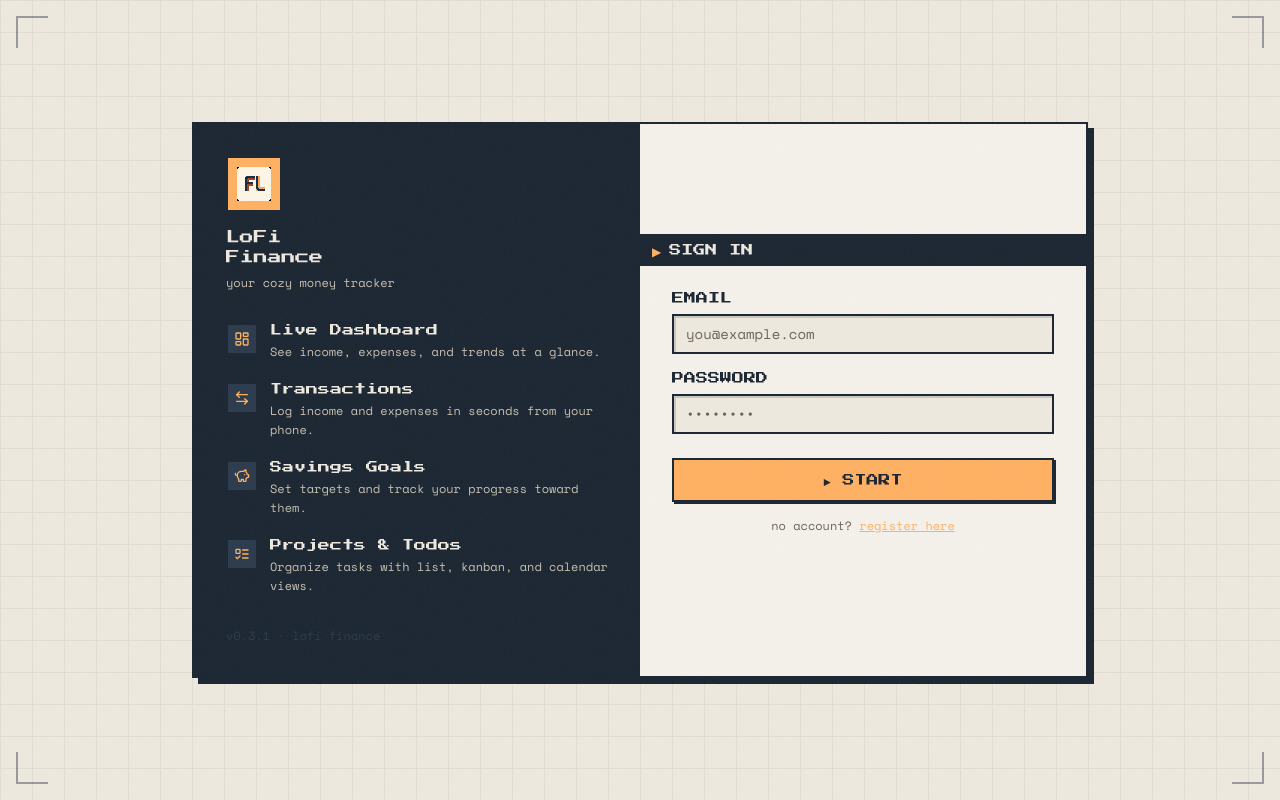
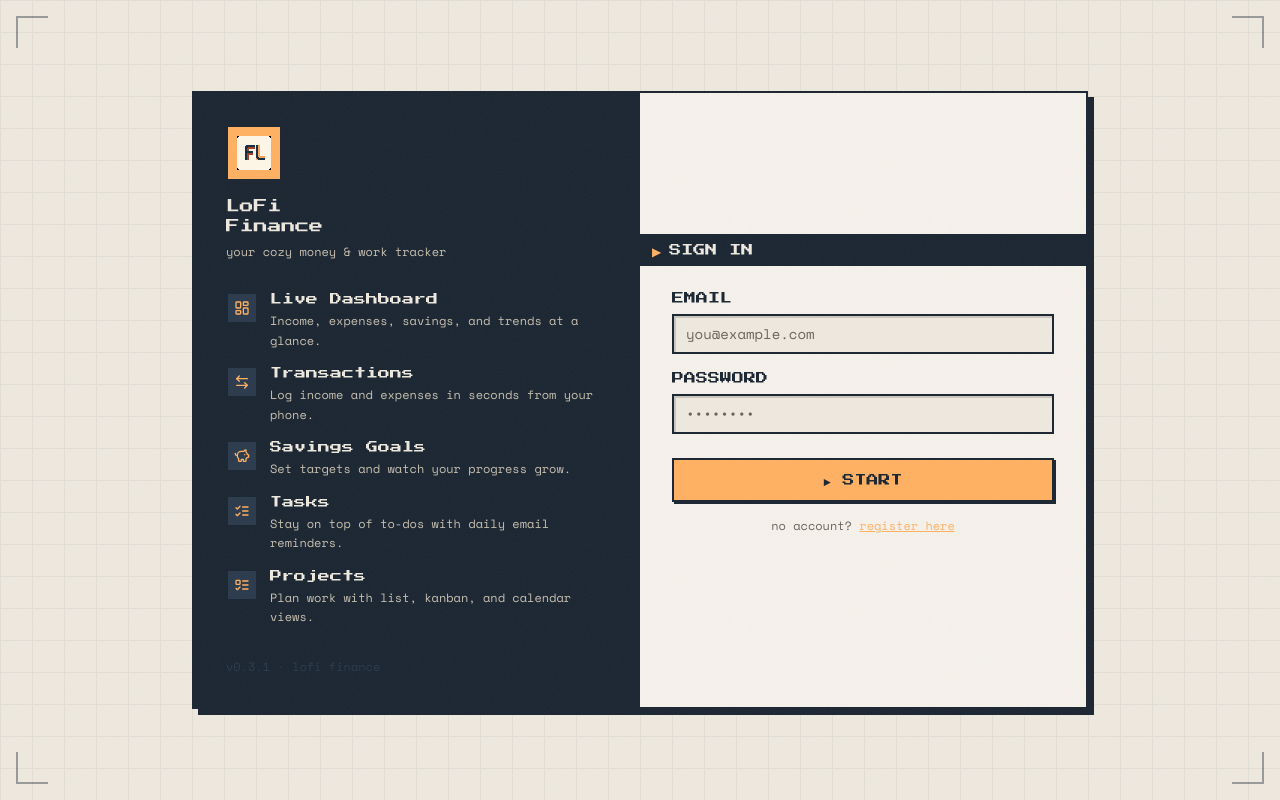
Before and after one commit to LuisFerdinand/lofi-finance, a Next.js app: page /login in a window 1280 px wide. Built offline with nearby package versions, Linux system fonts and the light colour scheme.

Commit message:
update login page and meta data information

```diff
--- a/app/(auth)/login/page.tsx
+++ b/app/(auth)/login/page.tsx
@@ -5,16 +5,17 @@ import { signIn } from "next-auth/react";
 import { useRouter } from "next/navigation";
 import Link from "next/link";
 import { toast } from "sonner";
-import { LayoutDashboard, ArrowLeftRight, PiggyBank, ListTodo } from "lucide-react";
+import { LayoutDashboard, ArrowLeftRight, PiggyBank, ListChecks, ListTodo } from "lucide-react";
 import LogoMark from "@/components/layout/LogoMark";
 import AuthBrandHeader from "@/components/layout/AuthBrandHeader";
 import { APP_VERSION } from "@/lib/version";
 
 const FEATURES = [
-  { icon: LayoutDashboard, title: "Live Dashboard", desc: "See income, expenses, and trends at a glance." },
+  { icon: LayoutDashboard, title: "Live Dashboard", desc: "Income, expenses, savings, and trends at a glance." },
   { icon: ArrowLeftRight, title: "Transactions", desc: "Log income and expenses in seconds from your phone." },
-  { icon: PiggyBank, title: "Savings Goals", desc: "Set targets and track your progress toward them." },
-  { icon: ListTodo, title: "Projects & Todos", desc: "Organize tasks with list, kanban, and calendar views." },
+  { icon: PiggyBank, title: "Savings Goals", desc: "Set targets and watch your progress grow." },
+  { icon: ListChecks, title: "Tasks", desc: "Stay on top of to-dos with daily email reminders." },
+  { icon: ListTodo, title: "Projects", desc: "Plan work with list, kanban, and calendar views." },
 ];
 
 export default function LoginPage() {
@@ -59,10 +60,10 @@ export default function LoginPage() {
           <h1 className="font-pixel text-sm leading-loose text-palladian">
             LoFi<br />Finance
           </h1>
-          <p className="font-mono text-xs text-oatmeal mt-2">your cozy money tracker</p>
+          <p className="font-mono text-xs text-oatmeal mt-2">your cozy money &amp; work tracker</p>
         </div>
 
-        <div className="space-y-5 my-8">
+        <div className="space-y-4 my-8">
           {FEATURES.map(({ icon: Icon, title, desc }) => (
             <div key={title} className="flex items-start gap-3">
               <div
--- a/app/layout.tsx
+++ b/app/layout.tsx
@@ -4,10 +4,44 @@ import "./globals.css";
 import { Toaster } from "sonner";
 import { SessionProvider } from "next-auth/react";
 
+const APP_NAME = "LoFi Finance";
+const APP_DESCRIPTION =
+  "A cozy lofi-styled workspace for your money and your work: track income, expenses, and trends on a live dashboard, log transactions in seconds, set and grow savings goals, and plan tasks and projects with list, kanban, and calendar views.";
+
 export const metadata: Metadata = {
-  title: "LoFi Finance | Personal Finance Tracker",
-  description: "Track your income and expenses with a cozy lofi aesthetic",
+  title: {
+    default: `${APP_NAME} | Personal Finance & Productivity Tracker`,
+    template: `%s | ${APP_NAME}`,
+  },
+  description: APP_DESCRIPTION,
+  applicationName: APP_NAME,
+  keywords: [
+    "personal finance",
+    "budget tracker",
+    "expense tracker",
+    "income tracker",
+    "savings goals",
+    "dashboard",
+    "transactions",
+    "task manager",
+    "project management",
+    "kanban",
+    "calendar",
+    "todo",
+    "lofi",
+  ],
   manifest: "/manifest.json",
+  openGraph: {
+    type: "website",
+    siteName: APP_NAME,
+    title: `${APP_NAME} | Personal Finance & Productivity Tracker`,
+    description: APP_DESCRIPTION,
+  },
+  twitter: {
+    card: "summary",
+    title: `${APP_NAME} | Personal Finance & Productivity Tracker`,
+    description: APP_DESCRIPTION,
+  },
 };
 
 export const viewport: Viewport = {
--- a/components/layout/AuthBrandHeader.tsx
+++ b/components/layout/AuthBrandHeader.tsx
@@ -14,7 +14,7 @@ export default function AuthBrandHeader() {
         LoFi<br />Finance
       </h1>
       <p className="text-muted-foreground text-xs mt-2 font-mono">
-        your cozy money tracker
+        your cozy money &amp; work tracker
       </p>
     </div>
   );
```
Also changed, not shown: public/manifest.json.
